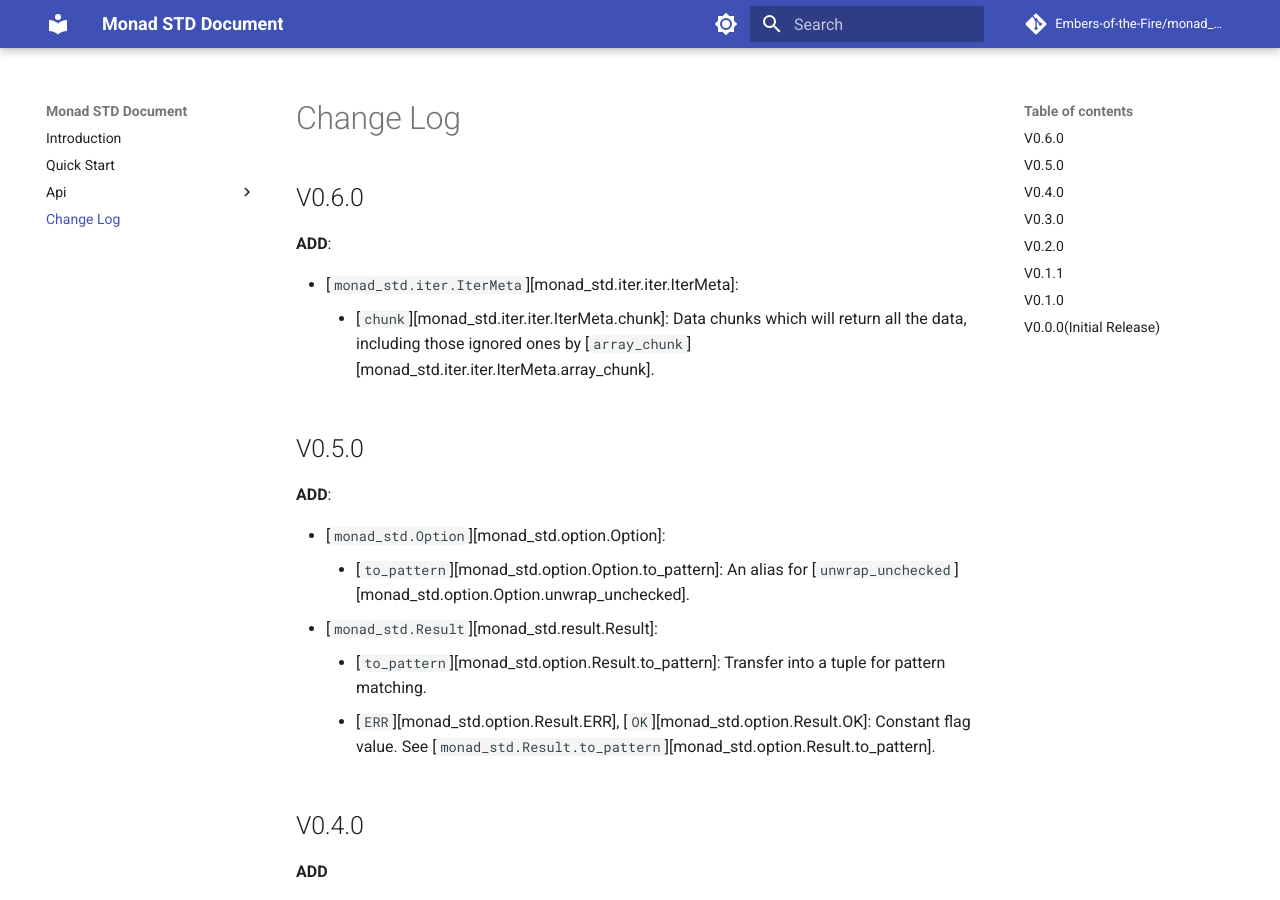
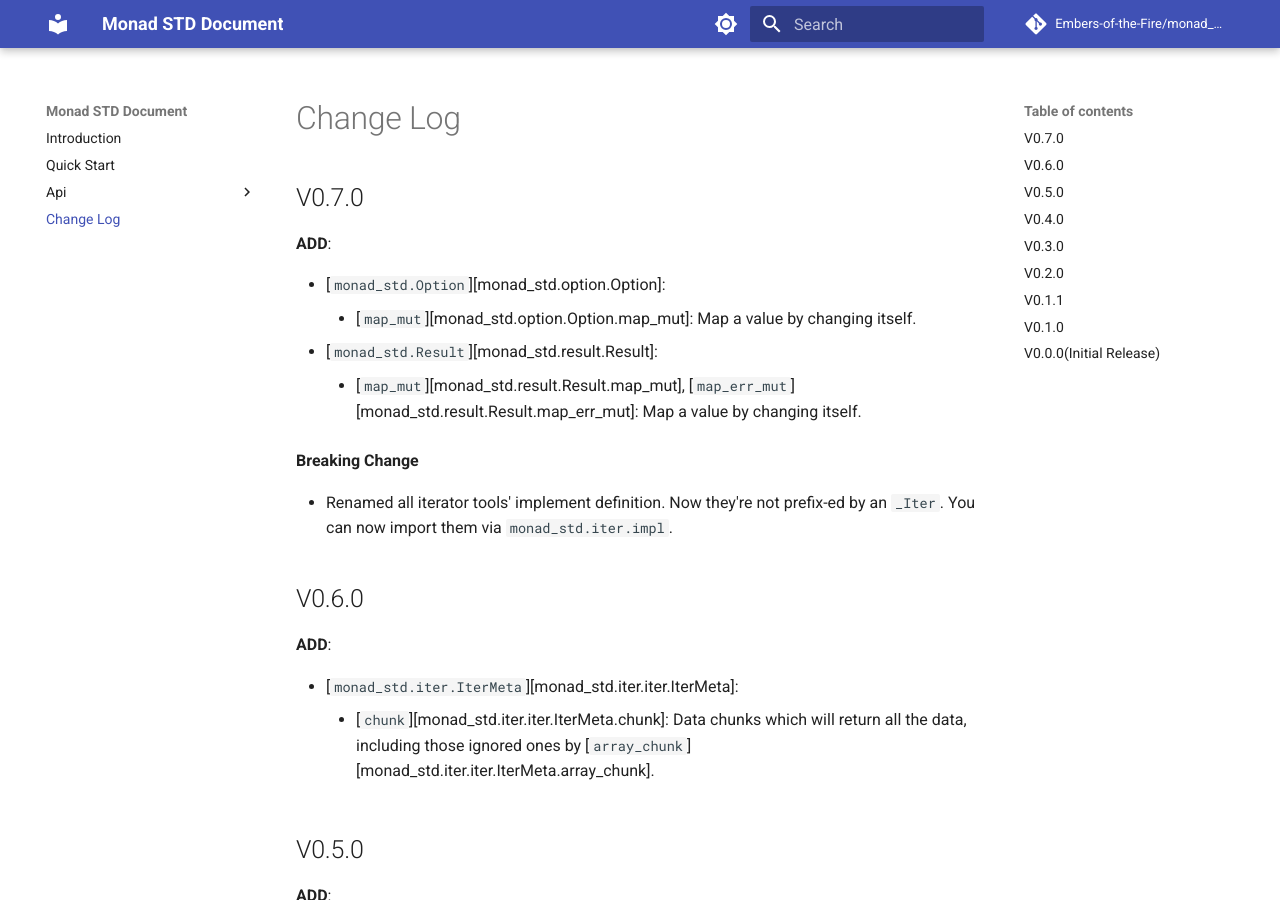
Before and after one commit to Embers-of-the-Fire/monad-std, an MkDocs documentation site: the page built from docs_src/docs/CHANGELOG.md, in a window 1280 px wide and 900 px high. Built offline with MkDocs 1.6.1 and Material for MkDocs 9.7.7, drawn with Linux system fonts in a browser that asks for light colours; comment, search, counter and statistics services are not loaded.

Commit message:
version: update version and changelog

```diff
--- a/docs_src/docs/CHANGELOG.md
+++ b/docs_src/docs/CHANGELOG.md
@@ -1,4 +1,19 @@
 # Change Log
+
+## V0.7.0
+
+**ADD**:
+
+- [`monad_std.Option`][monad_std.option.Option]:
+    - [`map_mut`][monad_std.option.Option.map_mut]: Map a value by changing itself.
+- [`monad_std.Result`][monad_std.result.Result]:
+    - [`map_mut`][monad_std.result.Result.map_mut], [`map_err_mut`][monad_std.result.Result.map_err_mut]:
+      Map a value by changing itself.
+
+**Breaking Change**
+
+- Renamed all iterator tools' implement definition. Now they're not prefix-ed by an `_Iter`.
+  You can now import them via `monad_std.iter.impl`.
 
 ## V0.6.0
 
@@ -40,7 +55,9 @@
 **Impl Change**
 
 - [`monad_std.Option`][monad_std.option.Option]:
-    - [`__and__`][monad_std.option.Option.__and__], [`__or__`][monad_std.option.Option.__or__], [`__xor__`][monad_std.option.Option.__xor__] are not abstract methods now, and is implemented by [`Option`][monad_std.option.Option] itself.
+    - [`__and__`][monad_std.option.Option.__and__], [`__or__`][monad_std.option.Option.__or__],
+      [`__xor__`][monad_std.option.Option.__xor__] are not abstract methods now,
+      and is implemented by [`Option`][monad_std.option.Option] itself.
 
 **DOCUMENTATION**
 
--- a/pyproject.toml
+++ b/pyproject.toml
@@ -1,6 +1,6 @@
 [tool.poetry]
 name = "monad-std"
-version = "0.6.0"
+version = "0.7.0"
 description = "A library of rust-styled monad utils for python."
 authors = ["Embers-of-the-Fire <stellarishs@163.com>"]
 homepage = "https://embers-of-the-fire.github.io/monad-std/"
```
Also changed, not shown: CHANGELOG.md.
